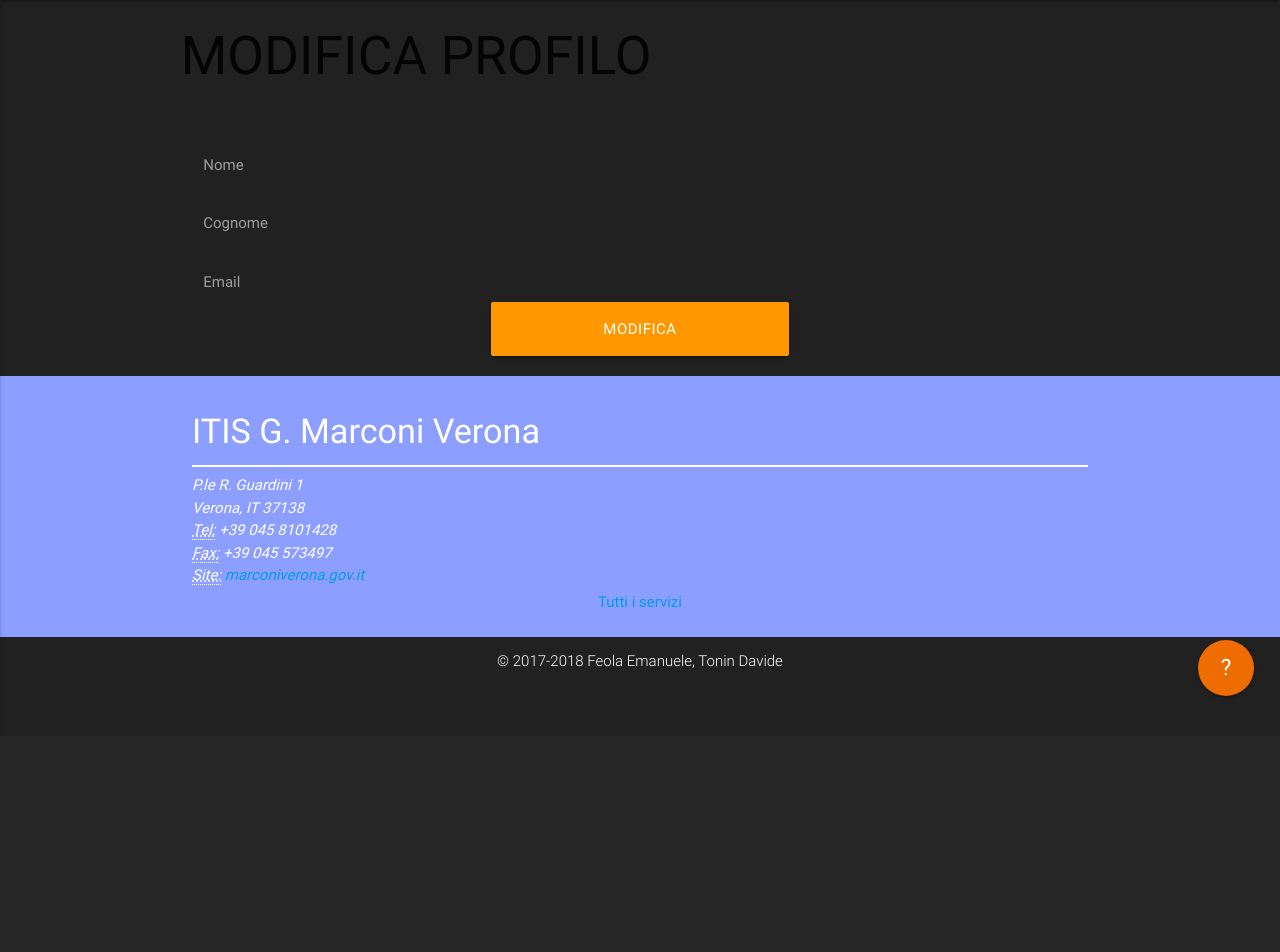
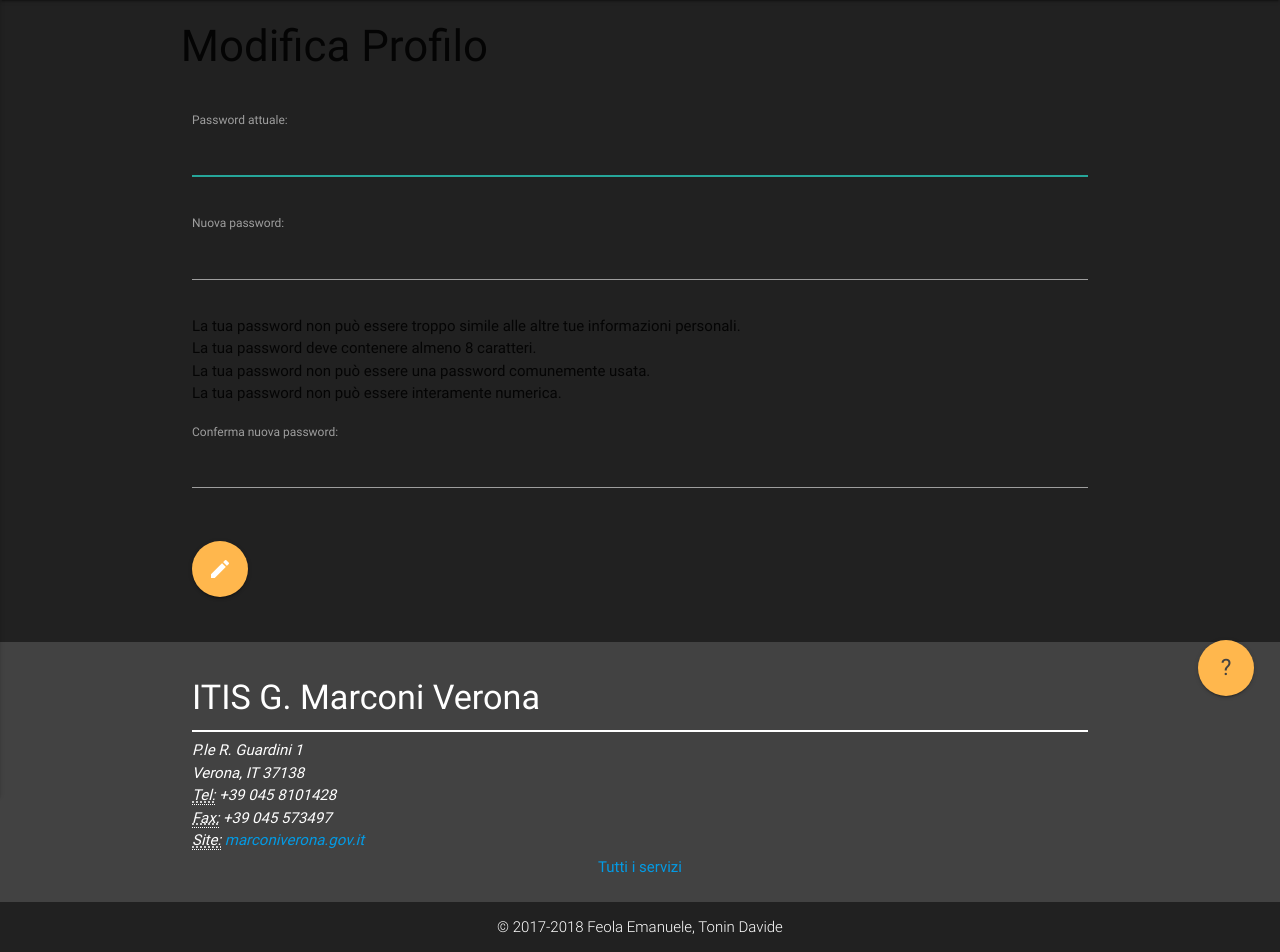
Before and after one commit to DavideTonin99/djfantamarconi, a Django app: page /profile/password/ in a window 1280 px wide. Shown: the part 64-1016 px from the top of the page. Before the commit the page ends 761 px from the top, so only its background shows below. Run offline with Django 3.2, Linux system fonts and the light colour scheme; the visitor is signed in with stand-in values (Sample User, id 1); some libraries are stand-ins or nearby versions.

Commit message:
fixed graphics

```diff
--- a/templates/base.html
+++ b/templates/base.html
@@ -80,11 +80,11 @@
         <div id="content-container" style="position: relative">
 			<div class="container" id="content">
                 {% block content %}{% endblock %}
-                <a href="{% url 'help' %}" target="_blank" class="btn-floating btn-large waves-effect waves-light orange darken-3" style="position: fixed; bottom: 5%; right: 2%; font-size: 150%;">?</a>
+                <a href="{% url 'help' %}" target="_blank" class="btn-floating btn-large waves-effect waves-light orange lighten-2" style="position: fixed; bottom: 5%; right: 2%; font-size: 150%; color: #424242;">?</a>
 			</div>
 		</div>
 
-        <footer class="page-footer indigo accent-1 white-text">
+        <footer class="page-footer grey darken-3 white-text">
           <div class="container">
             <div class="row">
               <div class="col l12 m12 s12">
--- a/templates/edit_profile.html
+++ b/templates/edit_profile.html
@@ -1,6 +1,6 @@
 {% extends "base.html" %}
 {% load static %}
-{% block title %} <title>Fantamarconi | MODIDFICA PROFILO</title> {% endblock %}
+{% block title %} <title>Fantamarconi | MODIFICA PROFILO</title> {% endblock %}
 
 {% block content %}
     {% if not user.is_authenticated %}
@@ -11,51 +11,18 @@
 
     {% if user.is_authenticated %}
     <div class="row">
-        <h2 class="col-md-12 text-center">MODIFICA PROFILO</h2>
+        <h3 class="col-md-12 text-center">Modifica Profilo</h3>
     </div>
 
-    <div class="row">
-        <div class='justify-content-md-center col-sm-10 offset-sm-1'>
-            <form class="col s12" method="post">
-                {% csrf_token %}
-                <div class="row">
-                  <div class="col s12">
-                      {{ form.first_name.errors }}
-                      <div class="input-field col s12">
-                          <label>Nome</label>
-                          {{ form.first_name }}
-                      </div>
-                  </div>
-                </div>
-                <br />
-                <div class="row">
-                  <div class="col s12">
-                    {{ form.last_name.errors }}
-                    <div class="input-field col s12">
-                        <label>Cognome</label>
-                        {{ form.last_name }}
-                    </div>
-                 </div>
-                </div>
-                <br />
-                <div class="row">
-                  <div class="col s12">
-                    {{ form.email.errors }}
-                    <div class="input-field col s12">
-                        <label>Email</label>
-                        {{ form.email }}
-                    </div>
-                  </div>
-                </div>
-                <!--<br />
-                <div class="col-sm-12">
-                    Puoi modificare la password usando questo <a href='#'>form</a>.
-                </div>-->
-                <br />
-                <button class="waves-effect waves-light btn-large col s10 m10 l4 offset-s1 offset-m1 offset-l4 orange" type="submit">MODIFICA</button>
-            </form>
-        </div>
-    </div>
+    <form method="post">
+        {% csrf_token %}
+        {{ form.as_p }}
+        <br>
+        <a class="btn-floating btn-large waves-effect waves-light orange lighten-2" onclick="document.forms[0].submit();"><i class="material-icons">mode_edit</i></a>
+        <br>
+        <br>
+        <br>
+    </form>
     {% endif %}
 {% endblock %}
 
--- a/templates/organogram.html
+++ b/templates/organogram.html
@@ -18,7 +18,7 @@
 {% if user.is_authenticated and user.is_superuser %}
     <br />
     <div class='row' id='add-organogram'>
-        <a class='waves-effect waves-light btn-large col s4 offset-s4 grey darken-4' href='{% url 'add-organogram' %}' target="_blank">+ AGGIUNGI ELEMENTO</a>
+        <a class="btn-floating btn-large waves-effect waves-light orange lighten-2" href='{% url 'add-organogram' %}' target='_blank'><i class="material-icons">add</i></a>
     </div>
 {% endif %}
 {% endblock %}
--- a/templates/register.html
+++ b/templates/register.html
@@ -4,7 +4,7 @@
 
 {% block content %}
 <div class="row">
-    <h2 class="col-md-12 text-center">CREA UTENTE</h2>
+    <h3 class="col-md-12 text-center">Crea Utente</h3>
 </div>
 
 <div class="row">
@@ -77,7 +77,8 @@
             </div>
         </div>
         <br />
-        <button class="waves-effect waves-light btn-large col s10 m10 l4 offset-s1 offset-m1 offset-l4 orange" type="submit">REGISTRA</button>
+        <a class="btn-floating btn-large waves-effect waves-light orange lighten-2" onclick="document.forms[0].submit();"><i class="material-icons">person_add</i></a>
+        <!-- <button class="waves-effect waves-light btn-large col s10 m10 l4 offset-s1 offset-m1 offset-l4 orange" type="submit">REGISTRA</button> -->
     </form>
 </div>
 
--- a/templates/single_microprocess.html
+++ b/templates/single_microprocess.html
@@ -5,7 +5,7 @@
 
 {% block content %}
 <div class="row">
-    <h2 class="col-md-12 text-center">Modifica processo: {{ object.job }}</h2>
+    <h3 class="col-md-12 text-center">Modifica processo: {{ object.job }}</h3>
     <h3 class="col-md-12 text-center"> ({{ object.process.name }})</h3>
 </div>
 <div class="row">
--- a/templates/single_process.html
+++ b/templates/single_process.html
@@ -5,7 +5,7 @@
 
 {% block content %}
 <div class="row">
-    <h2 class="col-md-12 text-center">Modifica macro processo: {{ object.name }}</h2>
+    <h3 class="col-md-12 text-center">Modifica macro processo: {{ object.name }}</h3>
 </div>
 <div class="row">
     <div class='justify-content-md-center col-sm-10 offset-sm-1'>
@@ -51,7 +51,7 @@
               </div>
             </div>
             <br />
-            <button class="waves-effect waves-light btn-large col s4 offset-s4 orange" type="submit">MODIFICA</button>
+            <a class="btn-floating btn-large waves-effect waves-light orange lighten-2" onclick="document.forms[0].submit();"><i class="material-icons">mode_edit</i></a>
         </form>
     </div>
 </div>
```
Also changed, not shown: templates/home.html (+6 -10 lines), templates/processes.html (+18 -8 lines), templates/profile.html (+5 -5 lines), templates/help.html (line endings or trailing spaces), templates/login.html (line endings or trailing spaces), templates/logout.html (line endings or trailing spaces), templates/timeline.html (line endings or trailing spaces).
